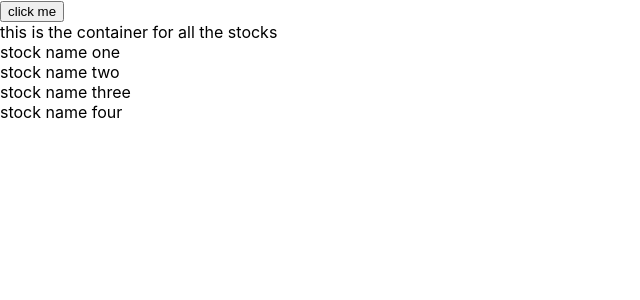
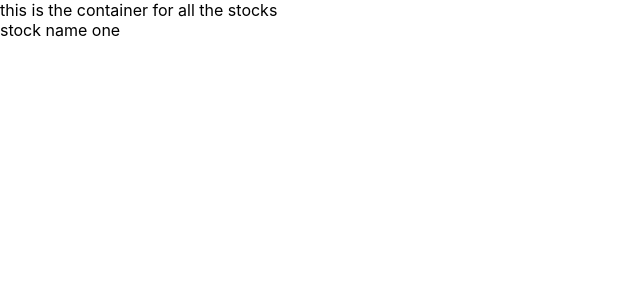
Before and after one commit to jeharr/daily-stock-bet, a React (Create React App) app in the folder client/: page / in a window 1280 px wide. Shown: the top 300 px of the page, without its empty margins (0-640 px from the left). Built offline with nearby package versions, Linux system fonts and the light colour scheme.

Commit message:
adjusted Stock component

```diff
--- a/client/src/App.js
+++ b/client/src/App.js
@@ -11,21 +11,8 @@ import StockPicker from './components/StockPicker'
 
 function App() {
 
-  const getData = () => {
-    console.log("GETTING DATA")
-    axios({
-      method: 'get',
-      url: 'https://yfapi.net/v1/finance/trending/US',
-      headers: {
-        'X-API-KEY': 'o7BQGCyHyS8asbXxMa54t1AJOgZPQffN9ZQaRDDg'
-      }
-    }).then((res) => {
-      console.log("FROM YAHOO", res)
-    })
-  }
   return (
     <div className="App">
-      <button onClick={getData}>click me</button>
       <StockPicker />
     </div>
   );
--- a/client/src/components/StockPicker.js
+++ b/client/src/components/StockPicker.js
@@ -1,34 +1,34 @@
 import React, { useState, useEffect } from 'react'
 import { useHistory } from 'react-router-dom'
-
+import axios from 'axios'
 import styles from './StockPicker.scss'
 
 const StockPicker = () => {
 
   const [selectedSymbol, setSelectedSymbol] = useState('')
 
+  const getData = () => {
+    console.log("GETTING DATA")
+    axios({
+      method: 'get',
+      url: 'https://yfapi.net/v1/finance/trending/US',
+      headers: {
+        'X-API-KEY': 'Xcu0IEVbYf55SP8NEWrrlabp8XxqTxPL7S5TVyf8'
+      }
+    }).then((res) => {
+      console.log("FROM YAHOO", res)
+    }).catch((err) => {
+      console.log(err)
+    })
+  }
+
   return (
     <div className={styles.stockPickerContainer}>
       this is the container for all the stocks
       <div className={styles.stock}>
-          <div>
-            stock name one
-          </div>
-      </div>
-      <div className={styles.stock}>
-          <div>
-            stock name two
-          </div>
-      </div>
-      <div className={styles.stock}>
-          <div>
-            stock name three
-          </div>
-      </div>
-      <div className={styles.stock}>
-          <div>
-            stock name four
-          </div>
+        <div>
+          stock name one
+        </div>
       </div>
     </div>
   )
```
